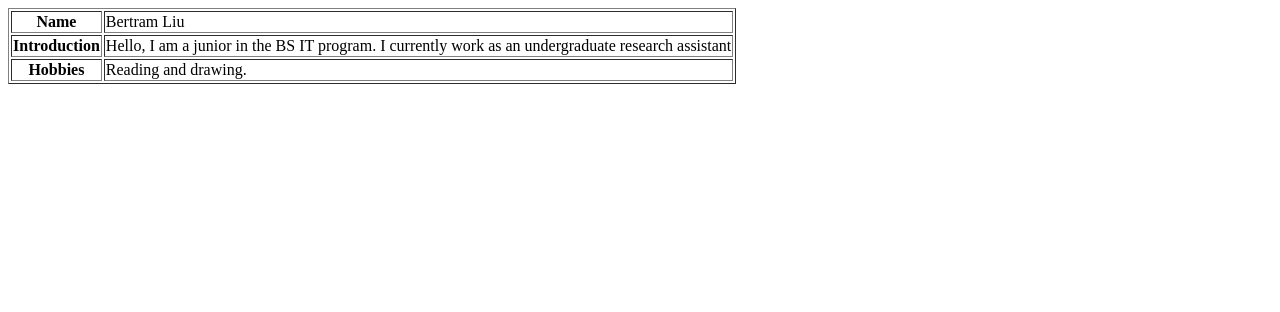
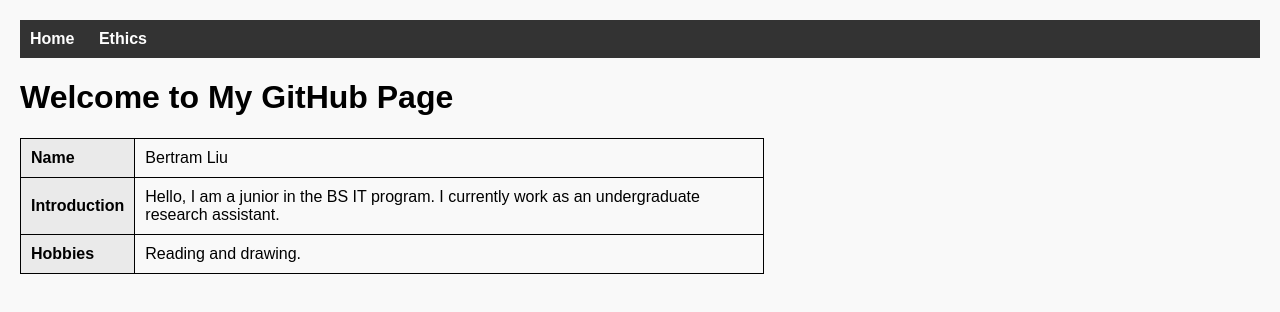
Before and after one commit to arisusaki/https-bertramliu.github.io-, a plain HTML site: page index.html in a window 1280 px wide. Drawn offline with Linux system fonts and the light colour scheme.

Commit message:
Update index.html

```diff
--- a/index.html
+++ b/index.html
@@ -1,17 +1,71 @@
 <!DOCTYPE html>
-<html>
-<table border="1">
+<html lang="en">
+<head>
+    <meta charset="UTF-8">
+    <title>Bertram Liu's Website</title>
+    <style>
+        body {
+            font-family: Arial, sans-serif;
+            margin: 20px;
+            background-color: #f9f9f9;
+        }
+        nav {
+            background-color: #333;
+            padding: 10px;
+        }
+        .navbar {
+            list-style-type: none;
+            margin: 0;
+            padding: 0;
+        }
+        .navbar li {
+            display: inline;
+            margin-right: 20px;
+        }
+        .navbar a {
+            color: white;
+            text-decoration: none;
+            font-weight: bold;
+        }
+        table {
+            margin-top: 20px;
+            width: 60%;
+            border-collapse: collapse;
+            border: 1px solid black;
+        }
+        th, td {
+            padding: 10px;
+            border: 1px solid black;
+            text-align: left;
+        }
+        th {
+            background-color: #eaeaea;
+        }
+    </style>
+</head>
+<body>
+    <nav>
+        <ul class="navbar">
+            <li><a href="index.html">Home</a></li>
+            <li><a href="ethics.html">Ethics</a></li>
+        </ul>
+    </nav>
+
+    <h1>Welcome to My GitHub Page</h1>
+
+    <table>
         <tr>
             <th>Name</th>
             <td>Bertram Liu</td>
         </tr>
         <tr>
             <th>Introduction</th>
-    <td>Hello, I am a junior in the BS IT program. I currently work as an undergraduate research assistant</td>
+            <td>Hello, I am a junior in the BS IT program. I currently work as an undergraduate research assistant.</td>
         </tr>
         <tr>
             <th>Hobbies</th>
             <td>Reading and drawing.</td>
         </tr>
     </table>
+</body>
 </html>
```
Lines whose indentation alone changed are shown as unchanged.
